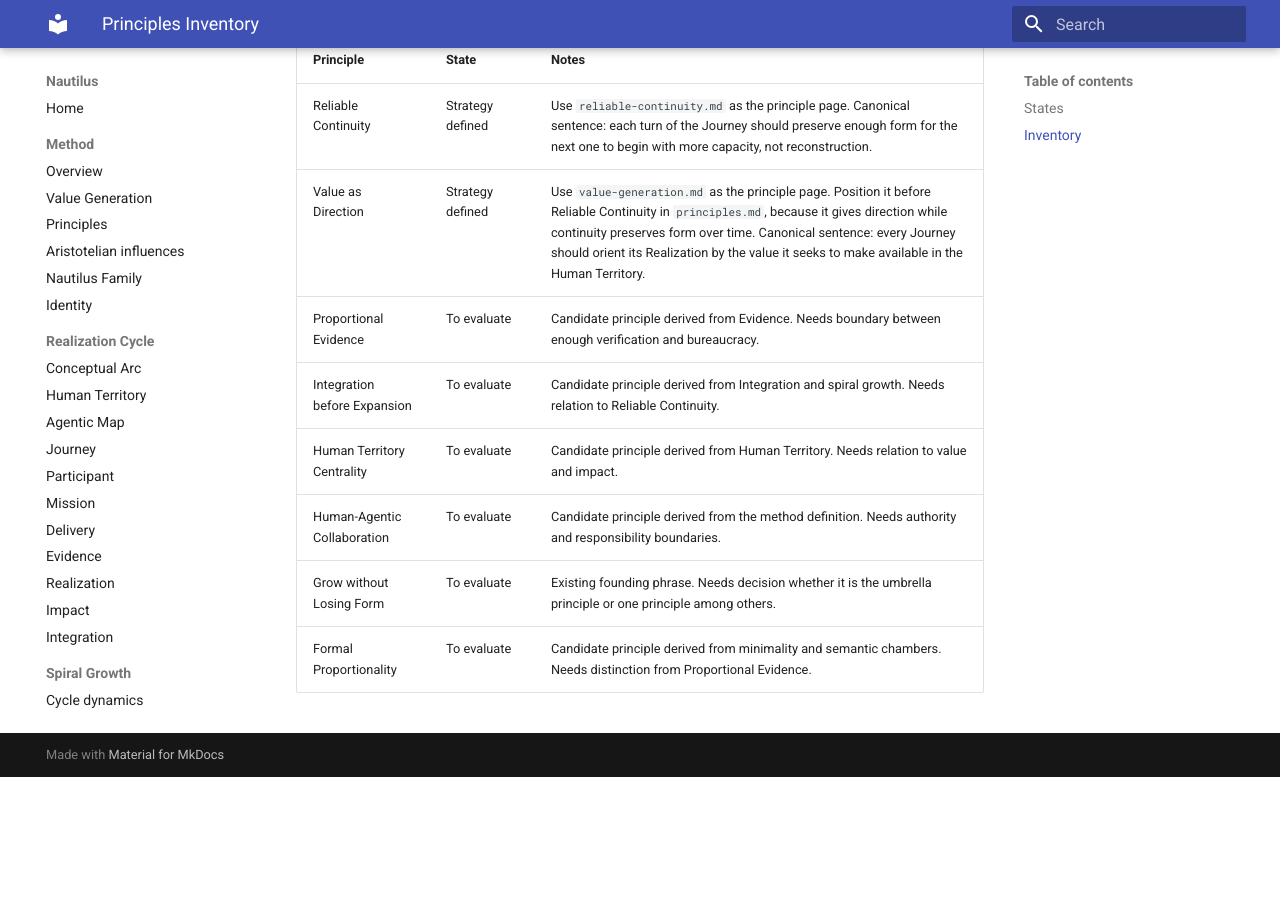
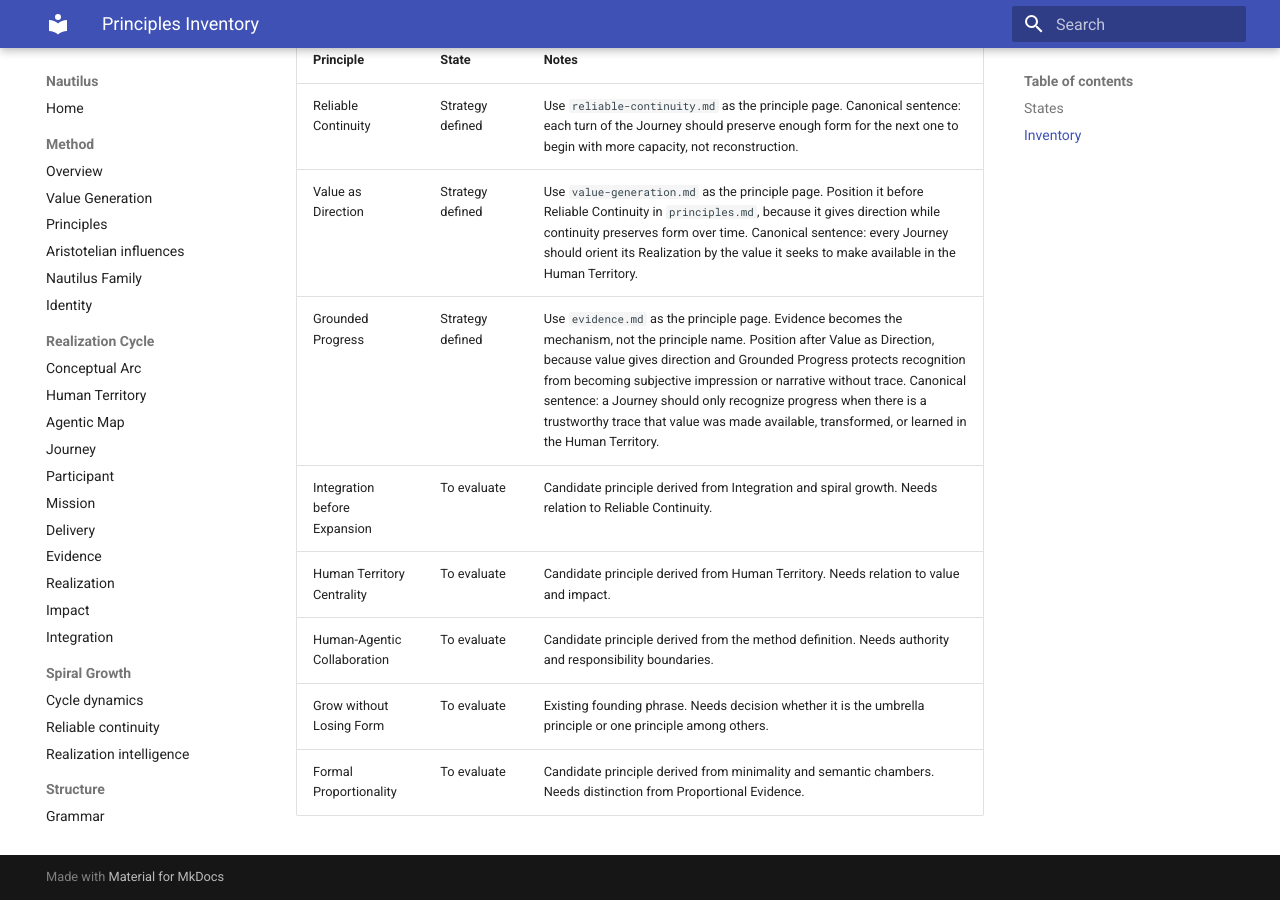
Before and after one commit to mirror-mind-ai/nautilus, an MkDocs documentation site: the page built from docs/project/principles-inventory.md, in a window 1280 px wide and 900 px high, scrolled down 594 px. Built offline with MkDocs 1.6.1 and Material for MkDocs 9.7.7, drawn with Linux system fonts in a browser that asks for light colours; before the commit the page ends 1371 px from its top, so only the background shows below that.

Commit message:
Define strategy for grounded progress principle

```diff
--- a/docs/project/principles-inventory.md
+++ b/docs/project/principles-inventory.md
@@ -17,7 +17,7 @@
 | --- | --- | --- |
 | Reliable Continuity | Strategy defined | Use `reliable-continuity.md` as the principle page. Canonical sentence: each turn of the Journey should preserve enough form for the next one to begin with more capacity, not reconstruction. |
 | Value as Direction | Strategy defined | Use `value-generation.md` as the principle page. Position it before Reliable Continuity in `principles.md`, because it gives direction while continuity preserves form over time. Canonical sentence: every Journey should orient its Realization by the value it seeks to make available in the Human Territory. |
-| Proportional Evidence | To evaluate | Candidate principle derived from Evidence. Needs boundary between enough verification and bureaucracy. |
+| Grounded Progress | Strategy defined | Use `evidence.md` as the principle page. Evidence becomes the mechanism, not the principle name. Position after Value as Direction, because value gives direction and Grounded Progress protects recognition from becoming subjective impression or narrative without trace. Canonical sentence: a Journey should only recognize progress when there is a trustworthy trace that value was made available, transformed, or learned in the Human Territory. |
 | Integration before Expansion | To evaluate | Candidate principle derived from Integration and spiral growth. Needs relation to Reliable Continuity. |
 | Human Territory Centrality | To evaluate | Candidate principle derived from Human Territory. Needs relation to value and impact. |
 | Human-Agentic Collaboration | To evaluate | Candidate principle derived from the method definition. Needs authority and responsibility boundaries. |
```
Also changed, not shown: docs/pt-br/project/principles-inventory.md (+1 -1 lines).
